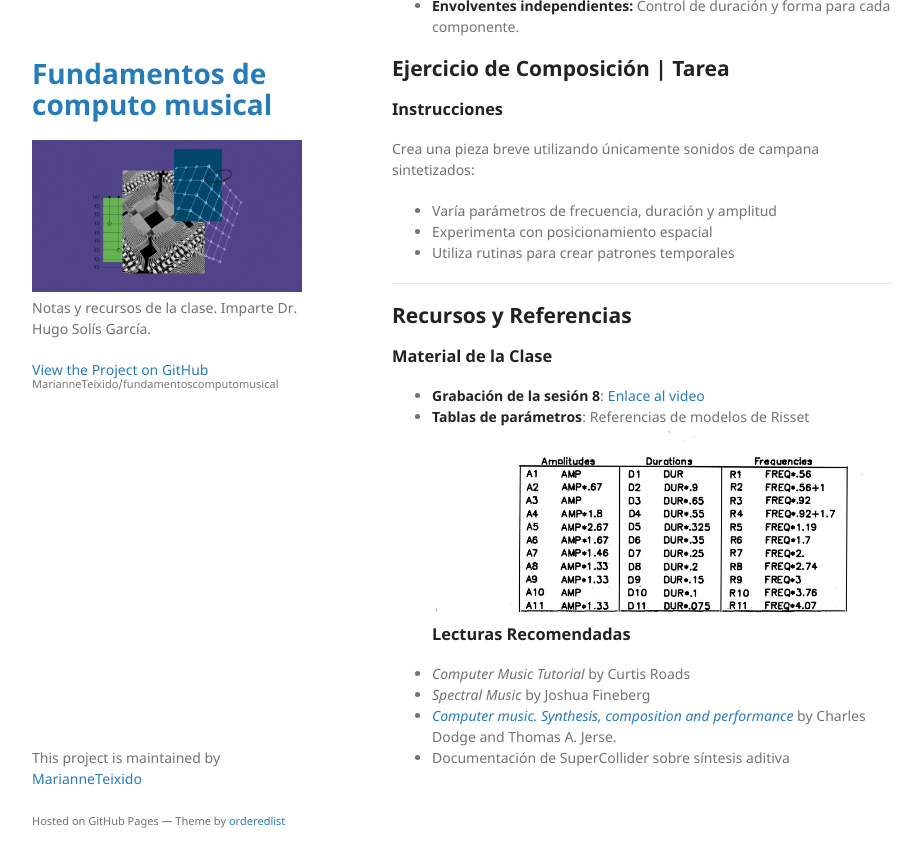
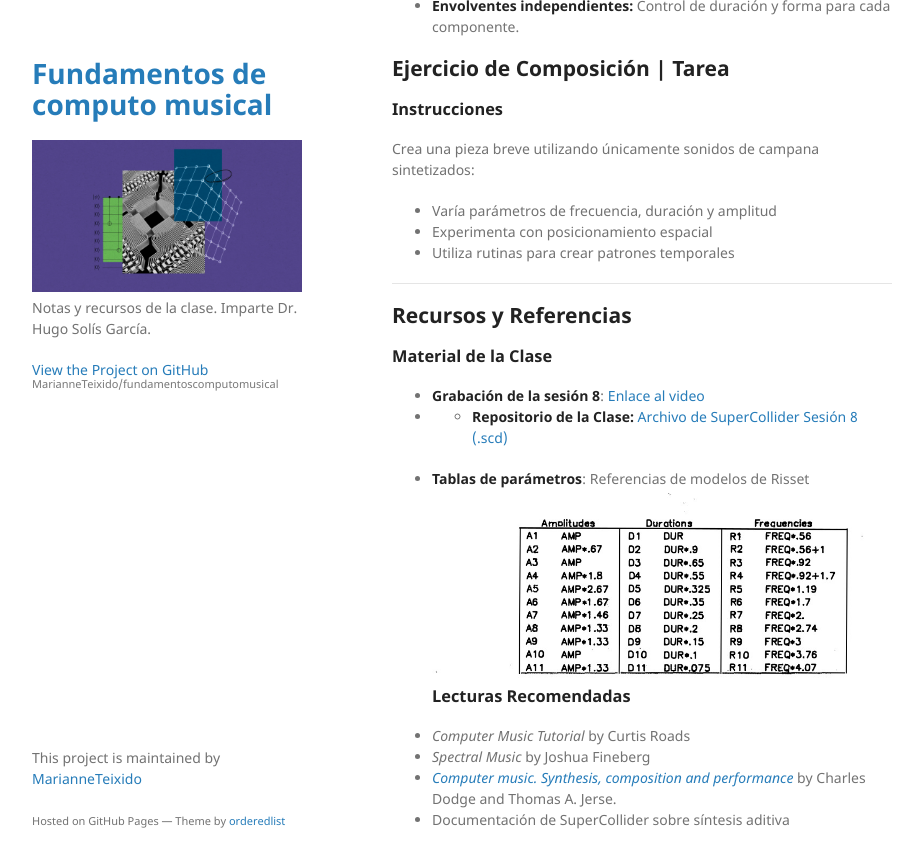
Before and after one commit to MarianneTeixido/fundamentoscomputomusical, a Jekyll site: the page built from docs/clase08.md, in a window 1280 px wide and 900 px high, scrolled down 1196 px. Shown: the top 868 px of the window, without its empty margins (178-1099 px from the left). Built offline with Jekyll 4.4.1, drawn with Linux system fonts in a browser that asks for light colours; our own code applies the rules of GitHub Pages for plain Markdown files; before the commit the page ends 2034 px from its top, so only the background shows below that.

Commit message:
file added sesion8

```diff
--- a/docs/clase08.md
+++ b/docs/clase08.md
@@ -48,6 +48,7 @@ Crea una pieza breve utilizando únicamente sonidos de campana sintetizados:
 
 ### **Material de la Clase**
 * **Grabación de la sesión 8**: [Enlace al video](https://youtu.be/NNnCq4CaltI?si=UWCC4mEZtGzOItAY)
+* *   **Repositorio de la Clase:** [Archivo de SuperCollider Sesión 8 (.scd)](../assets/scd/sesion08.scd)
 * **Tablas de parámetros**: Referencias de modelos de Risset
 ![Imagen ilustrativa de síntesis espectral y espacial](../assets/img/risset.jpg)
 ### **Lecturas Recomendadas**
```
Also changed, not shown: 2 other files.
